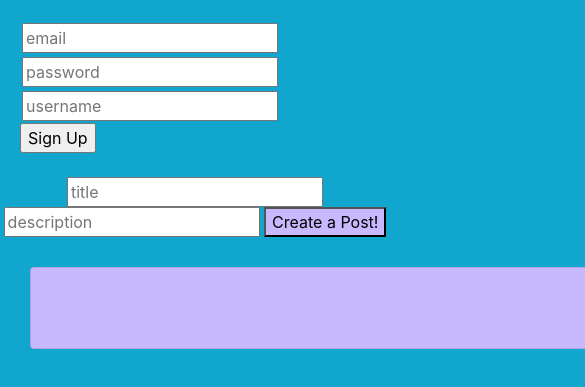
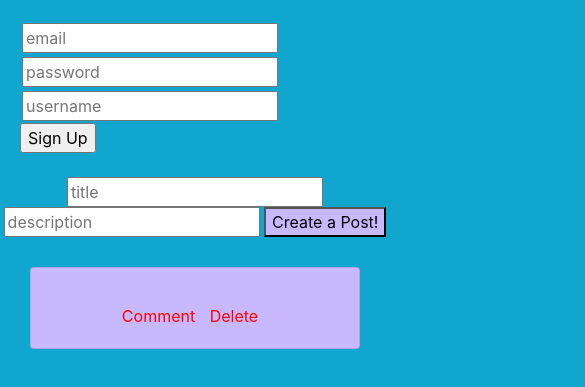
Before and after one commit to dinoshanr/Reddit, a plain HTML site: page index.html in a window 390 px wide. Shown: the part 139-526 px from the top of the page, 585 px wide, since content can reach past the window. Drawn offline with nearby package versions, Linux system fonts and the light colour scheme; no server answers.

Commit message:
added responsiveness to website

```diff
--- a/index.html
+++ b/index.html
@@ -46,7 +46,7 @@
 
 
 
-  <div class="card" style="width: 85rem;">
+  <div class="card">
     <div class="card-body">
       <p class="posts"></p>
       <!-- <h5 class="card-title">Article Title</h5>
```
